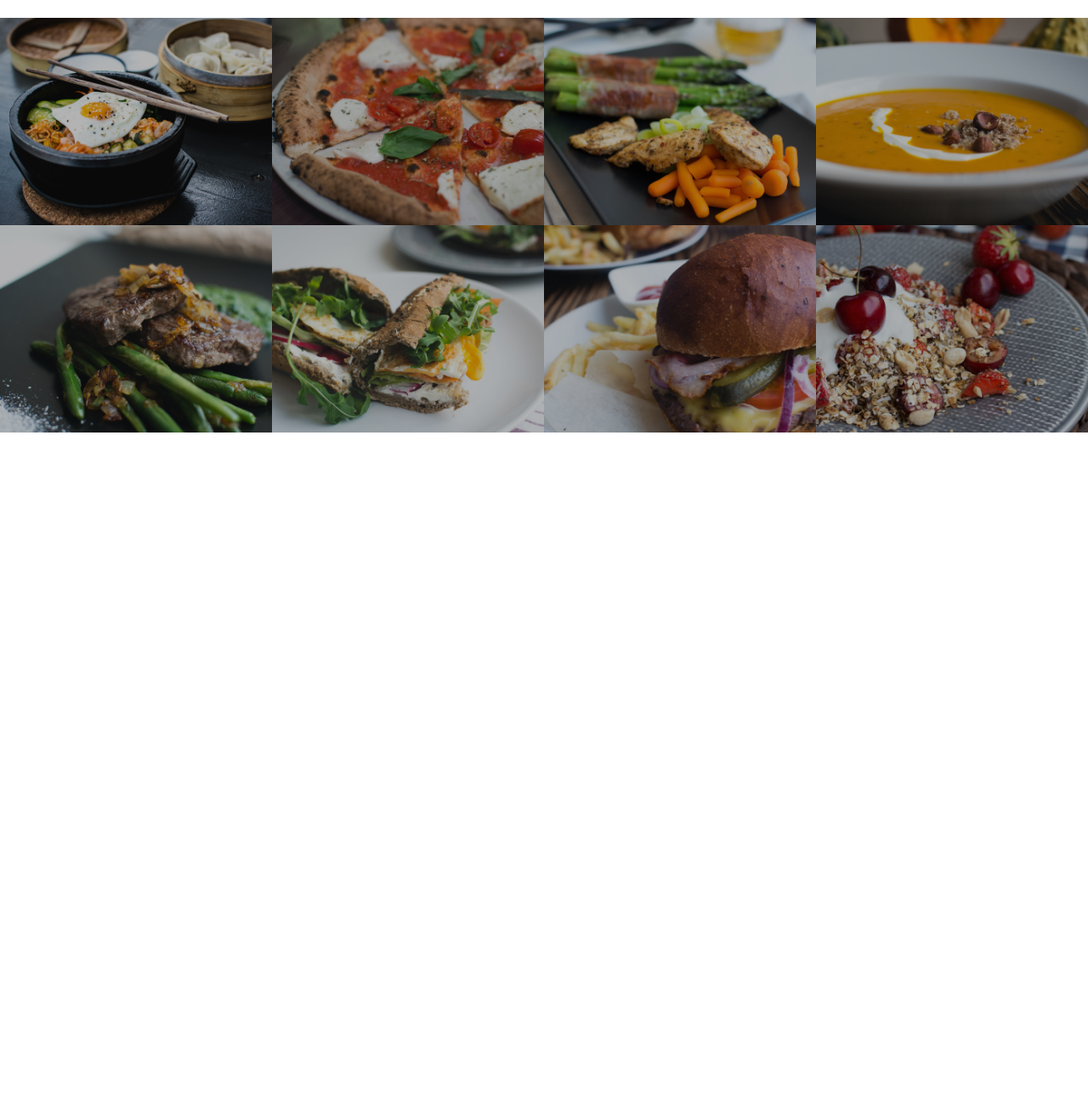
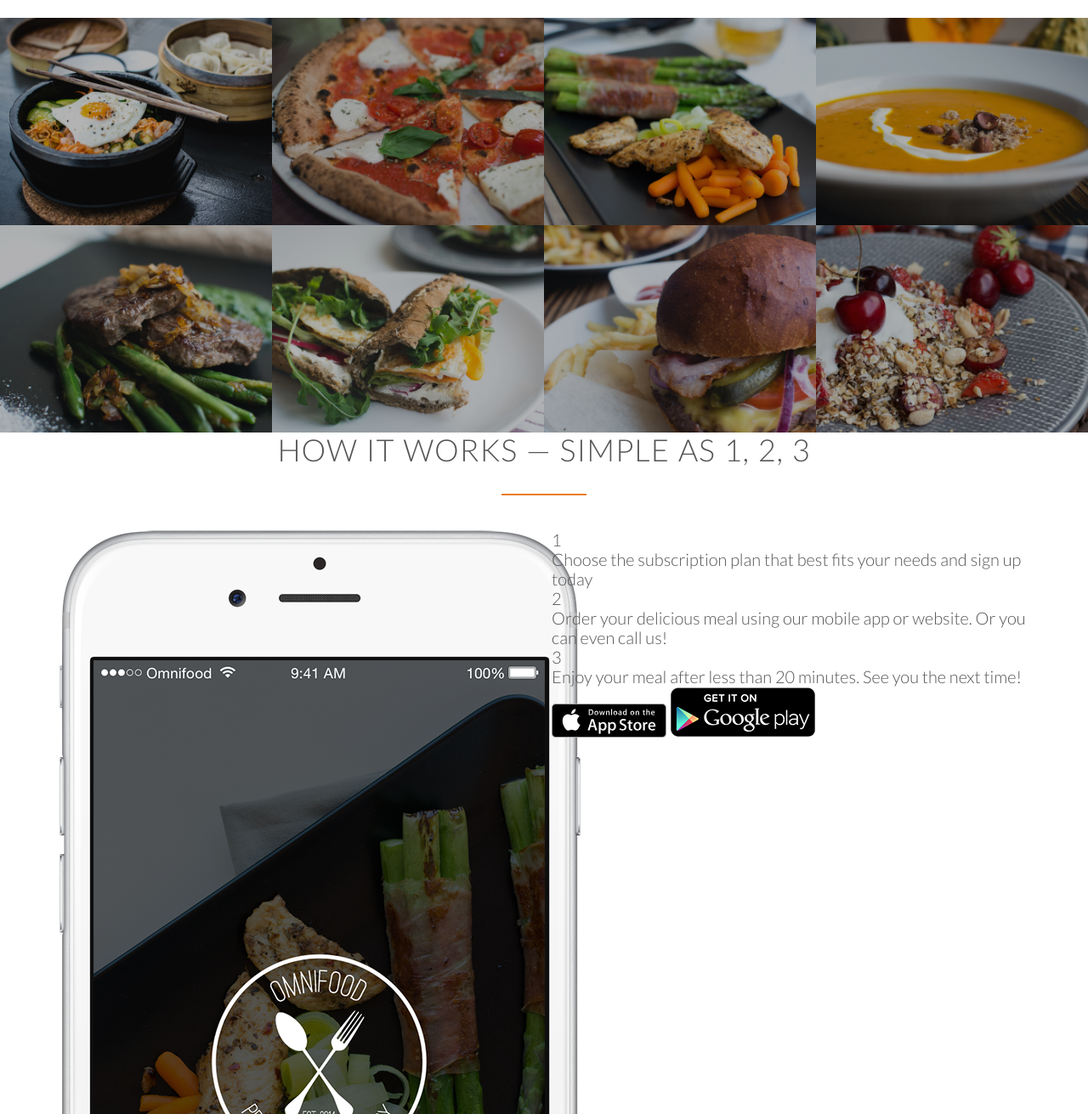
Before and after one commit to milikne/omnifood, a plain HTML site: page index.html in a window 1280 px wide. Shown: the part 1489-2800 px from the top of the page at 85% size. Before the commit the page ends 1998 px from the top, so only its background shows below. Drawn offline with Linux system fonts and the light colour scheme; files whose address does not match are found by name.

Commit message:
added steps section

```diff
--- a/index.html
+++ b/index.html
@@ -119,5 +119,33 @@
         </li>
       </ul>
     </section>
+
+    <section class="steps">
+      <div class="row">
+        <h2>How it works &mdash; Simple as 1, 2, 3</h2>
+      </div>
+      <div class="row">
+        <div class="col span-1-of-2">
+          <img src="resources/img/app-iPhone.png" alt="Omnifood app on iPhone" class="app-screen">
+        </div>
+        <div class="col span-1-of-2">
+         <div class="works-step">
+           <div>1</div>
+           <p>Choose the subscription plan that best fits your needs and sign up today</p>
+         </div>
+         <div class="works-step">
+          <div>2</div>
+          <p>Order your delicious meal using our mobile app or website. Or you can even call us!</p>
+        </div>
+        <div class="works-step">
+          <div>3</div>
+          <p>Enjoy your meal after less than 20 minutes. See you the next time!</p>
+        </div>
+
+        <a href="" class="btn-app"><img src="resources/img/download-app.svg" alt="App Store button"></a>
+        <a href="" class="btn-app"><img src="resources/img/download-app-android.png" alt="Play Store button"></a>
+        </div>
+      </div>
+    </section>
   </body>
 </html>
```
Also changed, not shown: resources/img/app-iPhone.png (added), resources/img/download-app-android.png (added), resources/img/download-app.svg (added).
